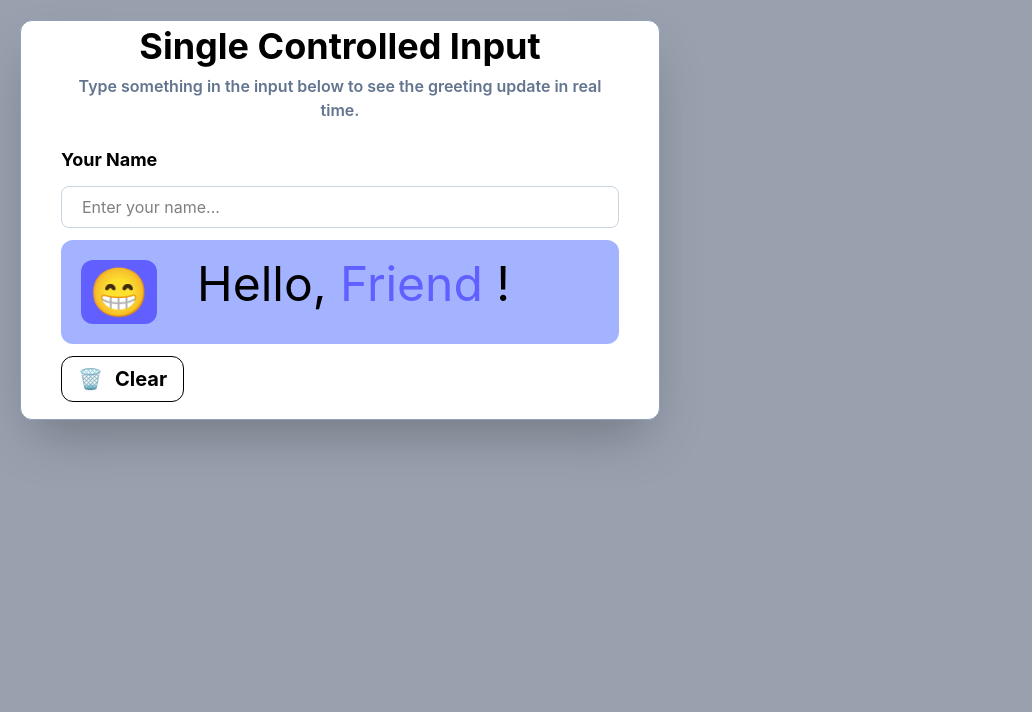
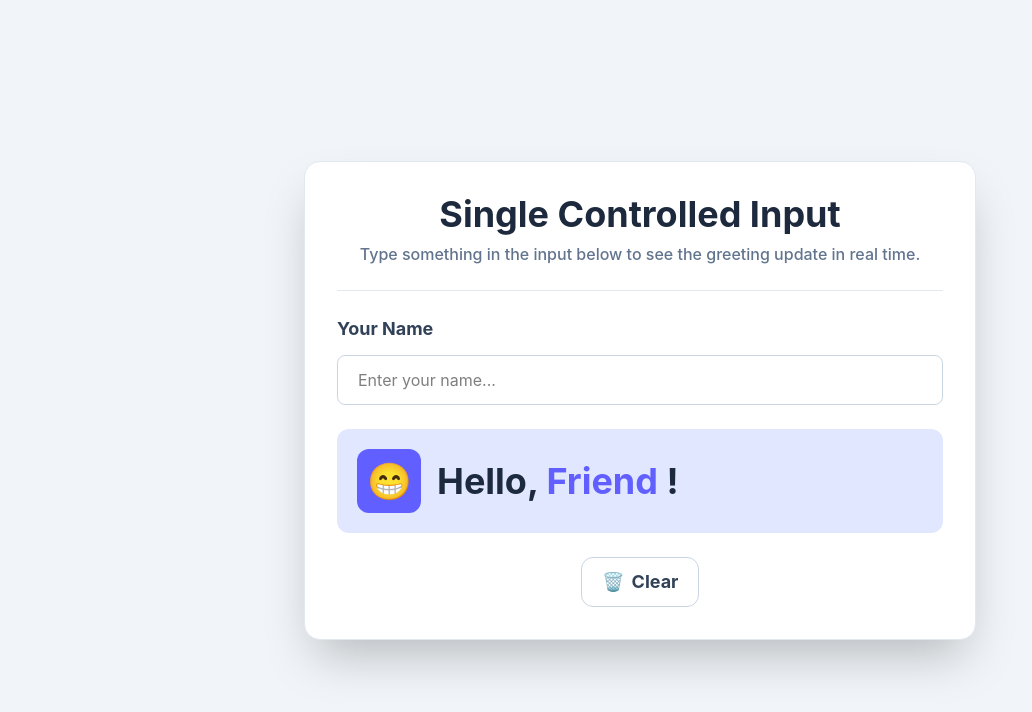
Before and after one commit to Sarfarosh-0/Web_Development, a React (Vite) app in the folder REACT_JS/02_React_App/: page / in a window 1280 px wide. Shown: the top 712 px of the page, without its empty margins (0-1032 px from the left). Built offline with nearby package versions, Linux system fonts and the light colour scheme.

Commit message:
Fixed Layout

```diff
--- a/REACT_JS/02_React_App/src/02_Controlled_Input/Form.jsx
+++ b/REACT_JS/02_React_App/src/02_Controlled_Input/Form.jsx
@@ -1,36 +1,70 @@
 function Form() {
     return (
-        <>
-            <div className="rounded-xl w-1/2 h-100 flex flex-col justify-center p-10 m-5 border border-slate-400 bg-white shadow-2xl">
-                <h1 className="text-4xl font-bold text-center">Single Controlled Input</h1>
-                <h2 className="text-base font-semibold text-slate-500 mt-2 text-center">Type something in the input below to see the greeting update in real time.</h2>
+        <div className="min-h-screen flex items-center justify-center bg-slate-100 p-5">
+            <div className="w-full max-w-2xl rounded-2xl border border-slate-200 bg-white p-8 shadow-2xl">
 
-                <div className="divider w-full h-px bg-slate-300 my-3"></div>
+                {/* Header */}
+                <div className="text-center">
+                    <h1 className="text-3xl md:text-4xl font-bold text-slate-800">
+                        Single Controlled Input
+                    </h1>
 
+                    <p className="mt-2 text-sm md:text-base font-medium text-slate-500">
+                        Type something in the input below to see the greeting
+                        update in real time.
+                    </p>
+                </div>
 
+                {/* Divider */}
+                <div className="my-6 h-px w-full bg-slate-200"></div>
+
+                {/* Input */}
                 <form>
-                    <label htmlFor="UserName" className="text-lg font-bold text-start">Your Name</label>
-                    <input type="text" name="userName" id="userName" placeholder="Enter your name..." className="border border-slate-300 rounded-lg px-5 py-2 w-full my-3 focus:border-blue-400 focus:ring-2 focus:ring-blue-200 focus:outline-none" />
+                    <label
+                        htmlFor="userName"
+                        className="block text-lg font-bold text-slate-700"
+                    >
+                        Your Name
+                    </label>
+
+                    <input
+                        type="text"
+                        name="userName"
+                        id="userName"
+                        placeholder="Enter your name..."
+                        className="mt-3 w-full rounded-lg border border-slate-300 px-5 py-3 outline-none transition focus:border-blue-400 focus:ring-2 focus:ring-blue-200"
+                    />
                 </form>
 
-                <div className="flex gap-10 p-5 bg-indigo-300 rounded-xl w-full">
-                    <span className="text-5xl p-2 bg-indigo-500 rounded-xl">😁</span>
-                    <h1 className="text-black  text-5xl">
-                        Hello, <span className="text-indigo-500">Friend</span> !
-                    </h1>
+                {/* Hello Message */}
+                <div className="mt-6 flex items-center gap-4 rounded-xl bg-indigo-100 p-5">
+                    <span className="flex h-16 w-16 shrink-0 items-center justify-center rounded-xl bg-indigo-500 text-4xl">
+                        😁
+                    </span>
+
+                    <h2 className="text-2xl font-bold text-slate-800 md:text-4xl">
+                        Hello,{" "}
+                        <span className="text-indigo-500">
+                            Friend
+                        </span>{" "}
+                        !
+                    </h2>
                 </div>
 
-                <button className="py-2 px-4 border flex gap-3 w-fit rounded-xl text-xl font-bold my-3">
-                    <span>🗑️</span>
-                    <span>Clear</span>
-                </button>
+                {/* Clear Button */}
+                <div className="mt-6 flex justify-center">
+                    <button
+                        type="button"
+                        className="flex items-center gap-2 rounded-xl border border-slate-300 px-5 py-2.5 text-lg font-bold text-slate-700 transition hover:bg-slate-100"
+                    >
+                        <span>🗑️</span>
+                        <span>Clear</span>
+                    </button>
+                </div>
+
             </div>
-
-
-        </>
-
-    )
-
+        </div>
+    );
 }
 
 export default Form;
```
